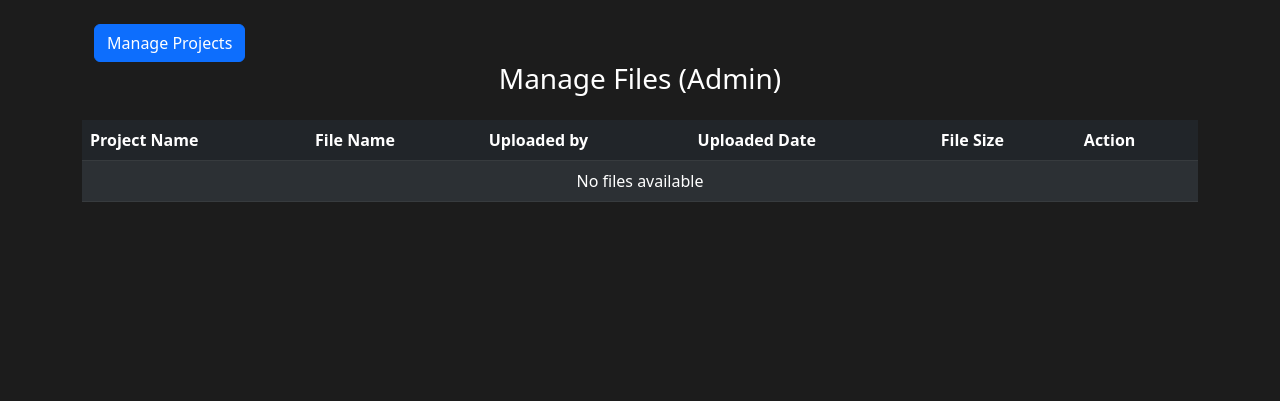
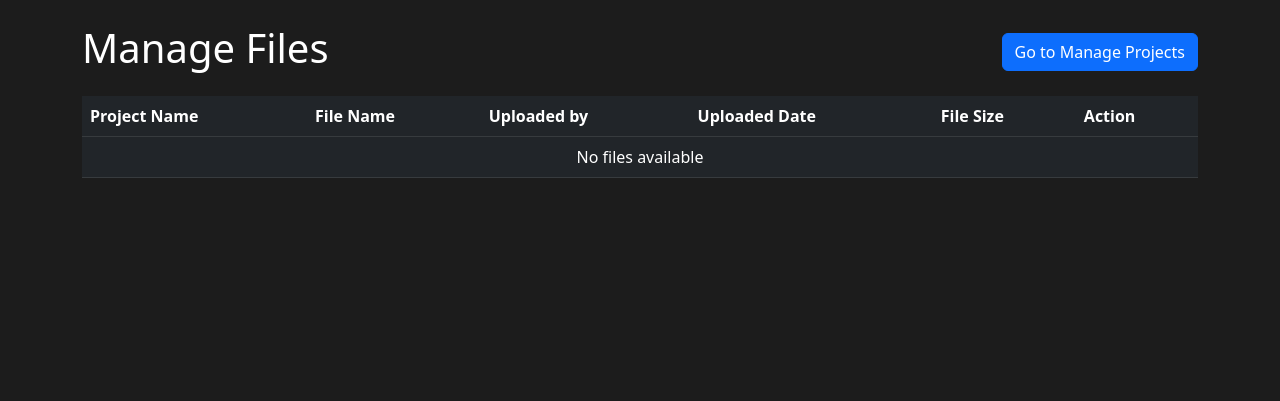
Before and after one commit to duk3y/music-production-pma, a Django app: template templates/manage_files_admin.html in a window 1280 px wide. Shown: the part 60-461 px from the top of the page. Run offline with Django 5.2, Linux system fonts and the light colour scheme; the template is opened without the code that fills it, so the values that code supplies are empty.

Commit message:
Fixed alignment of buttons

```diff
--- a/templates/manage_files_admin.html
+++ b/templates/manage_files_admin.html
@@ -4,12 +4,11 @@
 
 {% block content %}
 <div class="container mt-4">
-    <div class="container mt-4">
-        <a href="{% url 'manage_projects_admin' %}" class="btn btn-primary">Manage Projects</a>
+    <div class="d-flex justify-content-between align-items-center">
+        <h1>Manage Files</h1>
+        <a href="{% url 'manage_projects_admin' %}" class="btn btn-primary">Go to Manage Projects</a>
     </div>
-
-    <h3 class="text-center pb-3">Manage Files (Admin)</h3>
-    <table class="table table-dark table-striped">
+    <table class="table table-dark table-hover mt-3">
         <thead>
             <tr>
                 <th>Project Name</th>
@@ -29,7 +28,8 @@
                 <td>{{ file.created_at|date:"Y-m-d H:i" }}</td>
                 <td>{{ file.file.size|filesizeformat }}</td>
                 <td>
-                    <form action="{% url 'delete_file_from_admin' file.id %}" method="post" style="display:inline;" onsubmit="return confirmDelete();">
+                    <form action="{% url 'delete_file_from_admin' file.id %}" method="post" style="display:inline;"
+                        onsubmit="return confirmDelete();">
                         {% csrf_token %}
                         <button type="submit" class="btn btn-danger">Delete</button>
                     </form>
```
Also changed, not shown: templates/manage_projects_admin.html (+4 -4 lines).
